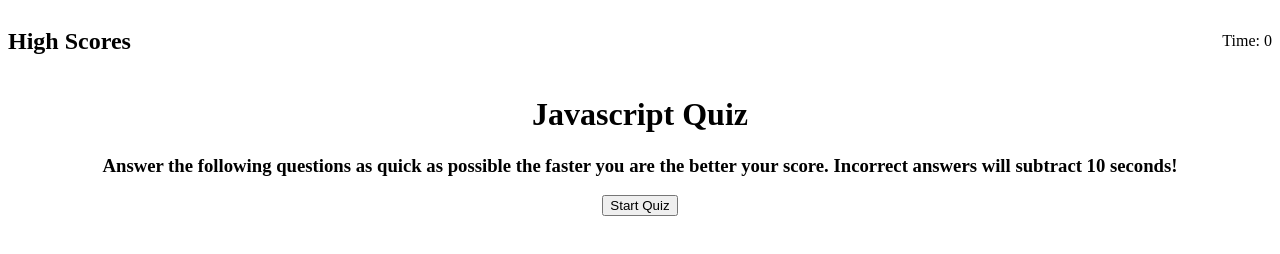
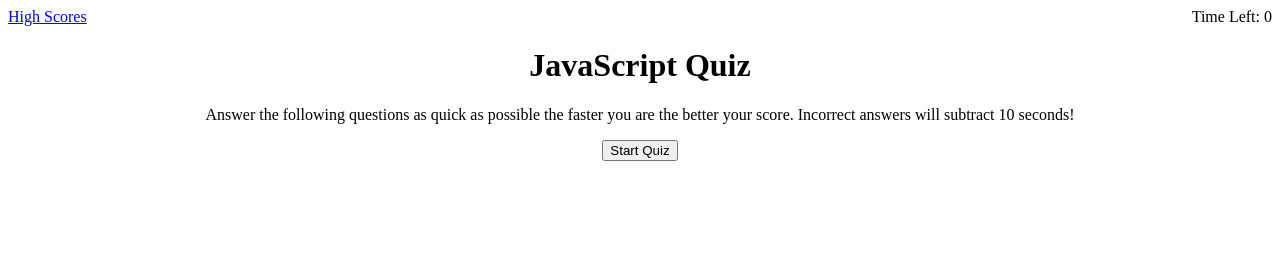
Before and after one commit to KrispyWing/code-quiz, a plain HTML site: page index.html in a window 1280 px wide. Drawn offline with Linux system fonts and the light colour scheme.

Commit message:
initial layout and file setup

```diff
--- a/assets/script.js
+++ b/assets/script.js
@@ -7,33 +7,20 @@
 // Allow user to save Initials and score
 // Show saved scores
 // Go back to start page
-var headerContent = document.querySelector("#score-bar");
-var pageContent = document.querySelector("#quiz-container");
+var score = document.getElementById("timer");
+var pageContent = document.getElementById("quiz-container");
 var timer = 0
 
 var scoreBar = function() {
-    var highScores = document.createElement("h2");
-    highScores.textContent = "High Scores";
-    headerContent.appendChild(highScores);
-    var timeDisplay = document.createElement("div");
-    timeDisplay.textContent = ("Time: " + timer);
-    headerContent.appendChild(timeDisplay);
+    var timeDisplay = document.createElement("span");
+    timeDisplay.textContent = (timer);
+    score.appendChild(timeDisplay);
 }
 
-var startPage = function() {
-    var title = document.createElement("h1");
-    title.textContent = "Javascript Quiz";
-    pageContent.appendChild(title);
-    var rules = document.createElement("h3");
-    rules.textContent = "Answer the following questions as quick as possible the faster you are the better your score. Incorrect answers will subtract 10 seconds!";
-    pageContent.appendChild(rules);
-    var startButton = document.createElement("button");
-    startButton.textContent = "Start Quiz";
-    pageContent.appendChild(startButton);
-}
 
 var checkTimer = function() {
 
 }
+
+
 scoreBar();
-startPage();
--- a/index.html
+++ b/index.html
@@ -8,8 +8,13 @@
 </head>
 <body>
     <header class="score-bar" id="score-bar">
+        <a href="./highscores.html">High Scores</a>
+        <div class="timer" id="timer">Time Left: </div>
     </header>
     <div class="quiz-container" id="quiz-container">
+        <h1>JavaScript Quiz</h1>
+        <p>Answer the following questions as quick as possible the faster you are the better your score. Incorrect answers will subtract 10 seconds!</p>
+        <button id="startBtn">Start Quiz</button>
     </div>
     <script src="./assets/script.js"></script>
 </body>
```
Also changed, not shown: highscores.html (added).
